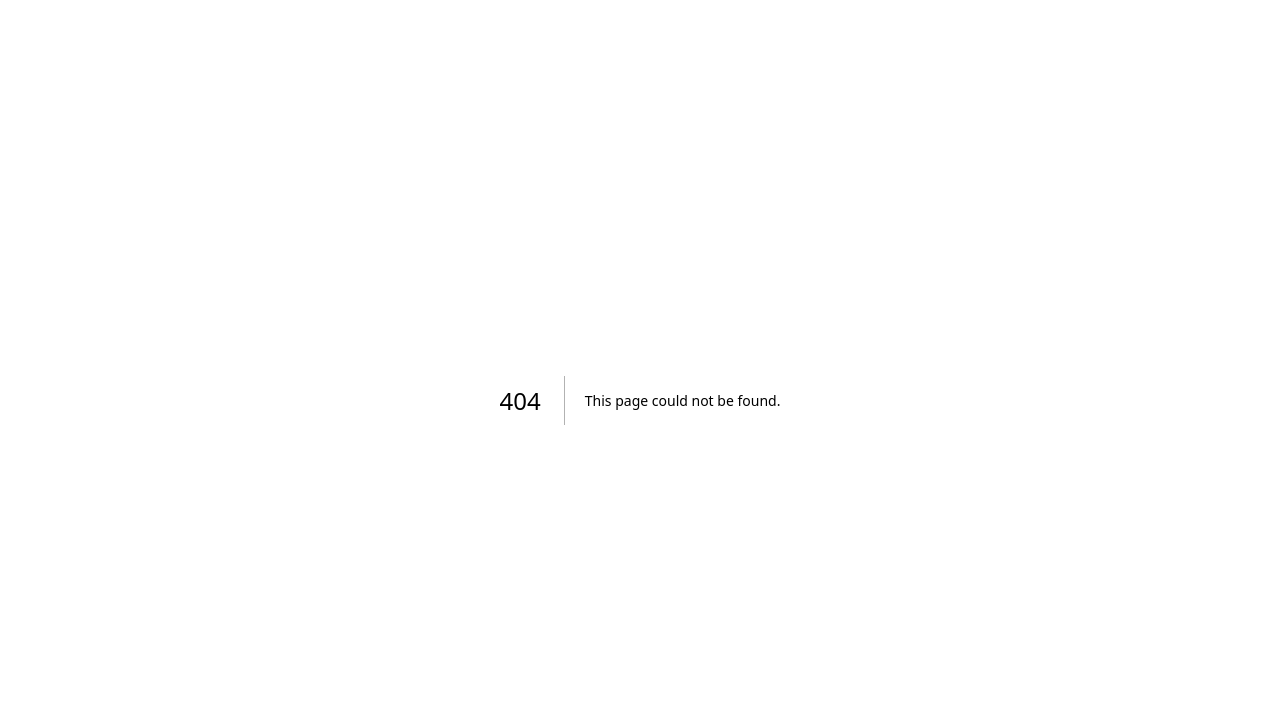
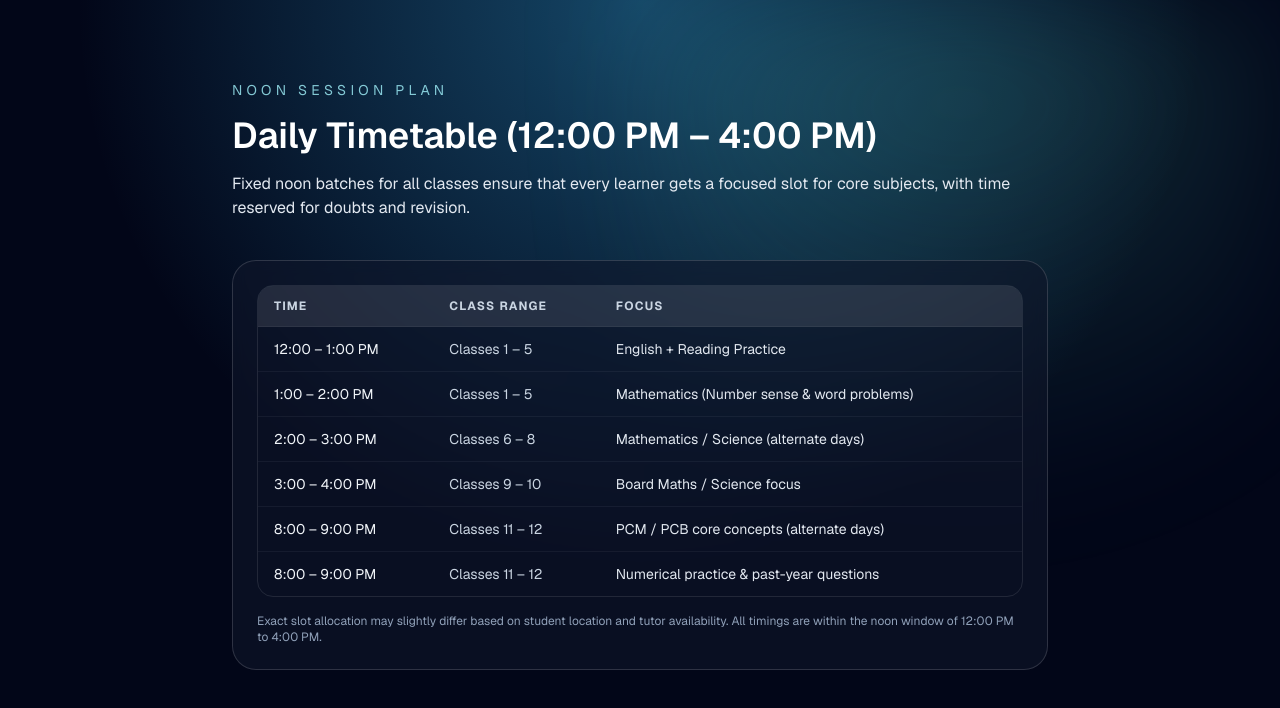
Before and after one commit to prabhakar1408/home-tuition-website, a Next.js app: page /timetable in a window 1280 px wide. Before the commit this address had no page. Shown: the top 708 px of the page. Built offline with nearby package versions, Linux system fonts and the light colour scheme.

Commit message:
feat: add dedicated timetable page and adjust timings

```diff
--- a/app/page.tsx
+++ b/app/page.tsx
@@ -1,3 +1,5 @@
+import Link from "next/link";
+
 type SubjectPlan = {
   level: string;
   grades: string;
@@ -136,12 +138,12 @@ export default function Home() {
             >
               Call Shreya Jha
             </a>
-            <a
-              href="mailto:care@brightsteps.com"
+            <Link
+              href="/timetable"
               className="inline-flex w-full items-center justify-center rounded-full border border-white/30 px-8 py-3 text-base font-semibold text-white/90 transition hover:border-cyan-200 hover:text-cyan-100 sm:w-auto"
             >
-              Download Timetable
-            </a>
+              View Noon Timetable
+            </Link>
           </div>
         </header>
 
--- /dev/null
+++ b/app/timetable/page.tsx
@@ -0,0 +1,85 @@
+const timetableRows = [
+  {
+    time: "12:00 – 1:00 PM",
+    grades: "Classes 1 – 5",
+    focus: "English + Reading Practice",
+  },
+  {
+    time: "1:00 – 2:00 PM",
+    grades: "Classes 1 – 5",
+    focus: "Mathematics (Number sense & word problems)",
+  },
+  {
+    time: "2:00 – 3:00 PM",
+    grades: "Classes 6 – 8",
+    focus: "Mathematics / Science (alternate days)",
+  },
+  {
+    time: "3:00 – 4:00 PM",
+    grades: "Classes 9 – 10",
+    focus: "Board Maths / Science focus",
+  },
+  {
+    time: "8:00 – 9:00 PM",
+    grades: "Classes 11 – 12",
+    focus: "PCM / PCB core concepts (alternate days)",
+  },
+  {
+    time: "8:00 – 9:00 PM",
+    grades: "Classes 11 – 12",
+    focus: "Numerical practice & past-year questions",
+  },
+];
+
+export default function TimetablePage() {
+  return (
+    <div className="relative min-h-screen overflow-hidden bg-slate-950 text-slate-50">
+      <div className="pointer-events-none absolute inset-0 bg-[radial-gradient(circle_at_top,_rgba(56,189,248,0.35),_transparent_55%)]" />
+      <div className="pointer-events-none absolute inset-y-0 left-1/2 w-1/2 bg-[radial-gradient(circle_at_top,_rgba(94,234,212,0.2),_transparent_60%)] blur-3xl" />
+      <div className="relative z-10 mx-auto flex max-w-4xl flex-col gap-10 px-6 pb-16 pt-16 lg:px-10 lg:pt-20">
+        <header className="space-y-4 text-center lg:text-left">
+          <p className="text-sm uppercase tracking-[0.3em] text-cyan-200/80">
+            Noon Session Plan
+          </p>
+          <h1 className="text-3xl font-semibold text-white md:text-4xl">
+            Daily Timetable (12:00 PM – 4:00 PM)
+          </h1>
+          <p className="text-base text-slate-200">
+            Fixed noon batches for all classes ensure that every learner gets a focused slot for core
+            subjects, with time reserved for doubts and revision.
+          </p>
+        </header>
+
+        <section className="space-y-4 rounded-3xl border border-white/15 bg-slate-900/60 p-6 backdrop-blur">
+          <div className="overflow-x-auto rounded-2xl border border-white/10">
+            <table className="w-full text-left text-sm text-slate-100">
+              <thead className="bg-white/10 text-xs uppercase tracking-widest text-slate-300">
+                <tr>
+                  <th className="px-4 py-3">Time</th>
+                  <th className="px-4 py-3">Class Range</th>
+                  <th className="px-4 py-3">Focus</th>
+                </tr>
+              </thead>
+              <tbody>
+                {timetableRows.map((row) => (
+                  <tr
+                    key={`${row.time}-${row.grades}`}
+                    className="border-t border-white/5 hover:bg-white/5"
+                  >
+                    <td className="px-4 py-3 text-slate-100">{row.time}</td>
+                    <td className="px-4 py-3 text-slate-300">{row.grades}</td>
+                    <td className="px-4 py-3 text-slate-200">{row.focus}</td>
+                  </tr>
+                ))}
+              </tbody>
+            </table>
+          </div>
+          <p className="text-xs text-slate-400">
+            Exact slot allocation may slightly differ based on student location and tutor
+            availability. All timings are within the noon window of 12:00 PM to 4:00 PM.
+          </p>
+        </section>
+      </div>
+    </div>
+  );
+}
```
